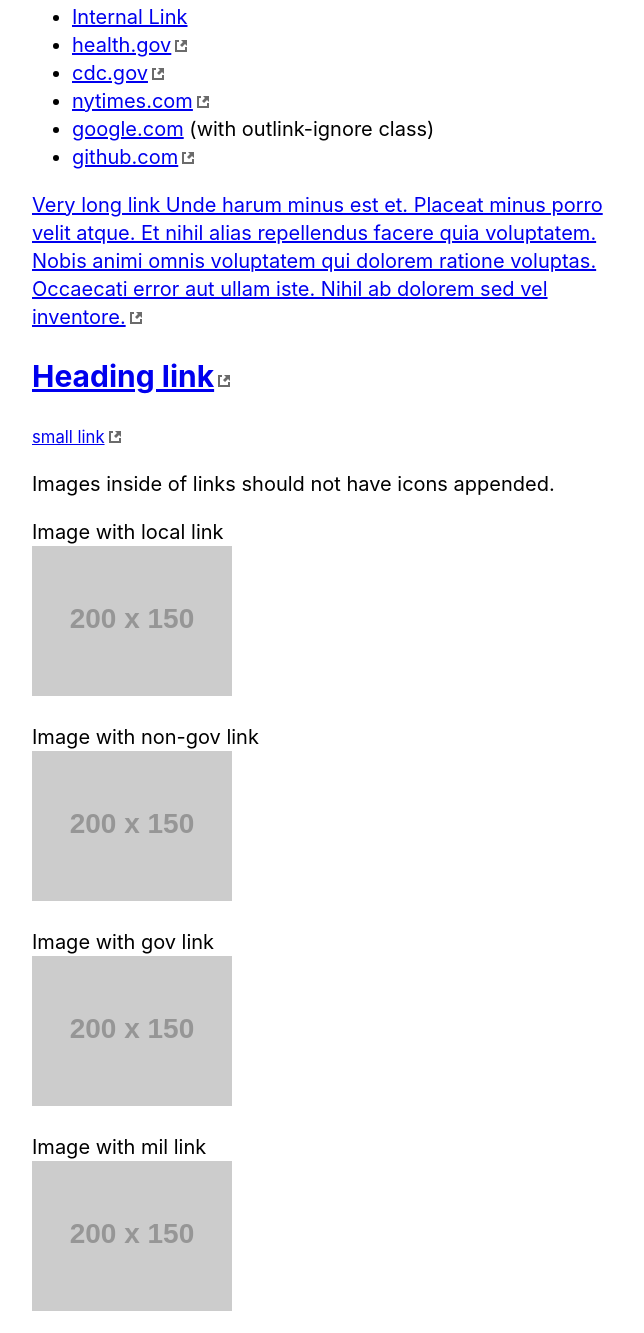
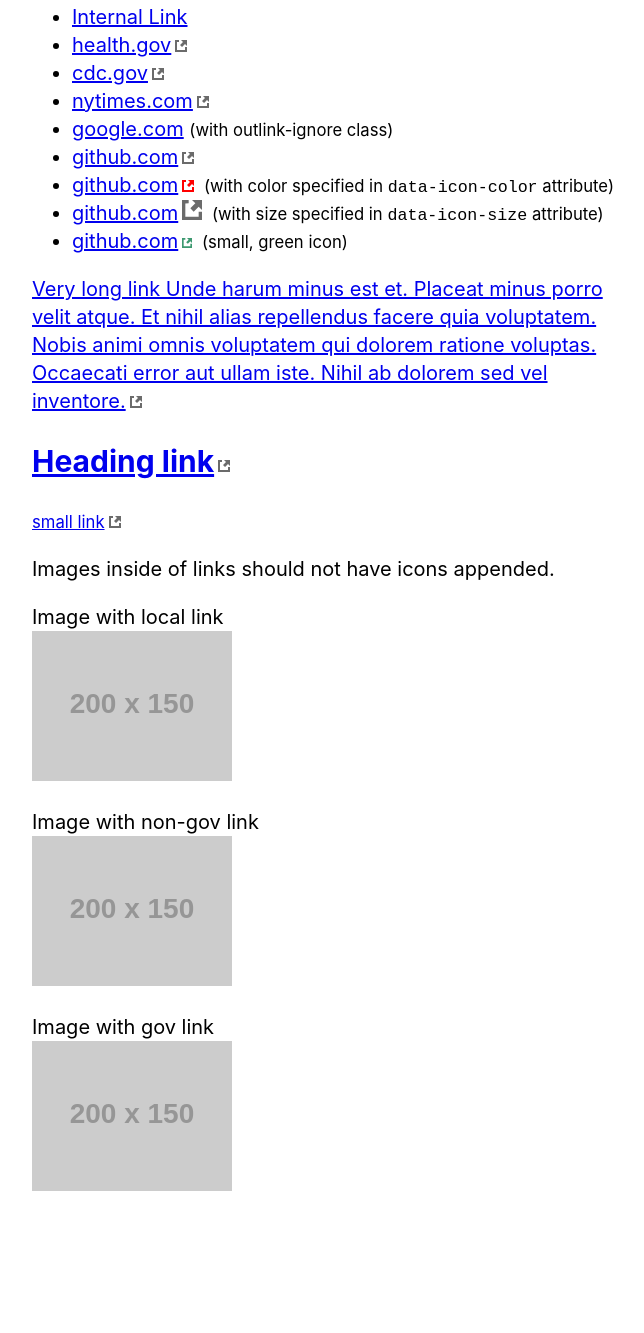
Before and after one commit to CommunicateHealth/outlink.js, a website: page index.html in a window 1280 px wide. Shown: the part 107-1440 px from the top of the page, without its empty margins (308-952 px from the left). After the commit the page ends 1325 px from the top, so only its background shows below. Drawn offline with Linux system fonts and the light colour scheme; placeholder pictures from the web are drawn by us.

Commit message:
Add customized examples

```diff
--- a/index.html
+++ b/index.html
@@ -17,8 +17,11 @@
       <li><a href="http://www.health.gov/">health.gov</a></li>
       <li><a href="http://www.cdc.gov/">cdc.gov</a></li>
       <li><a href="http://www.nytimes.com/">nytimes.com</a></li>
-      <li><a href="https://google.com/" class="outlink-ignore">google.com</a> (with outlink-ignore class)</li>
+      <li><a href="https://google.com/" class="outlink-ignore">google.com</a> <small>(with outlink-ignore class)</small></li>
       <li><a href="https://github.com/">github.com</a></li>
+      <li><a href="https://github.com/" data-icon-color="#f00">github.com</a> <small>(with color specified in <code>data-icon-color</code> attribute)</small></li>
+      <li><a href="https://github.com/" data-icon-size="20">github.com</a> <small>(with size specified in <code>data-icon-size</code> attribute)</small></li>
+      <li><a href="https://github.com/" data-icon-color="#3D9970" data-icon-size="10">github.com</a> <small>(small, green icon)</small></li>
     </ul>
 
     <p><a href="https://google.com/">Very long link Unde harum minus est et. Placeat minus porro velit atque. Et nihil alias repellendus facere quia voluptatem. Nobis animi omnis voluptatem qui dolorem ratione voluptas. Occaecati error aut ullam iste. Nihil ab dolorem sed vel inventore.</a></p>
@@ -38,11 +41,6 @@
     <p>Image with gov link<br>
     <a href="https://health.gov"><img src="https://dummyimage.com/200x150" alt="placeholder image 3"></a></p>
 
-    <p>Image with mil link<br>
-    <a href="https://health.mil"><img src="https://dummyimage.com/200x150" alt="placeholder image 4"></a></p>
-
-    <div id="exit-disclaimer"></div>
-
     <script src="outlink.js"></script>
 
   </body>
```
